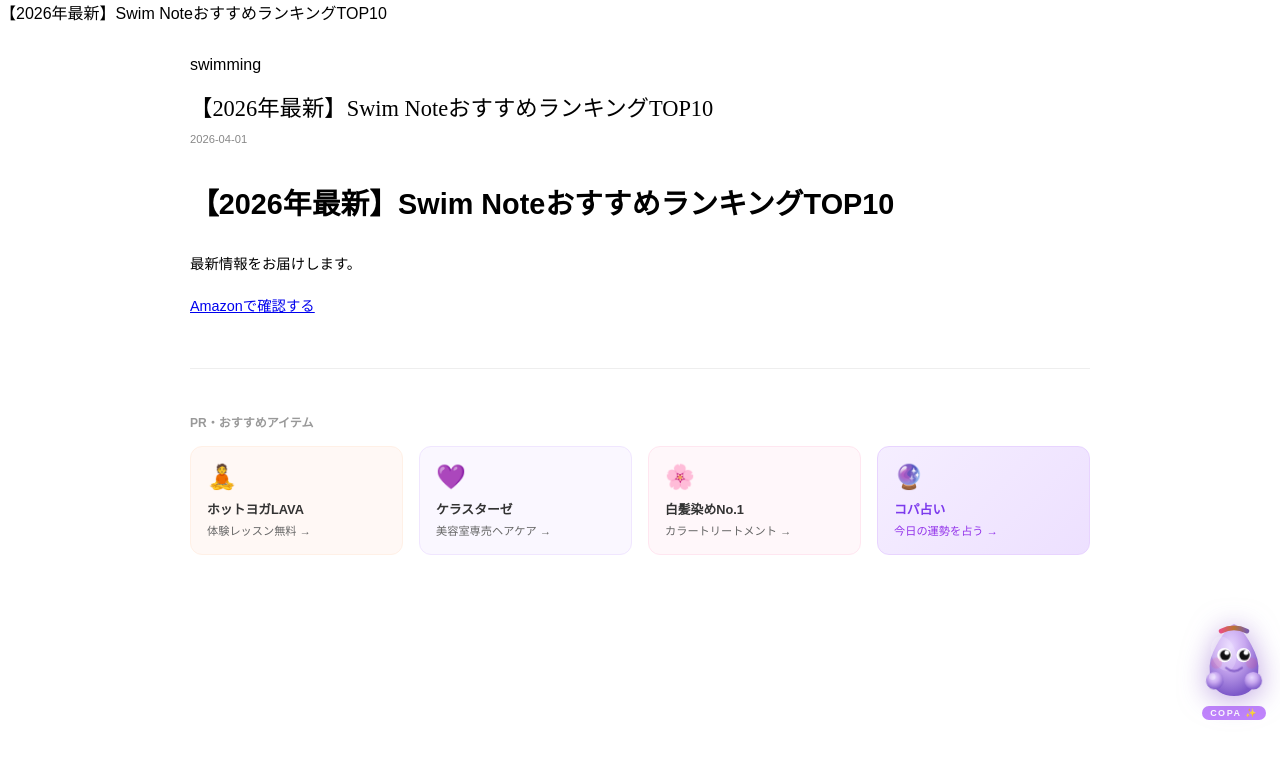
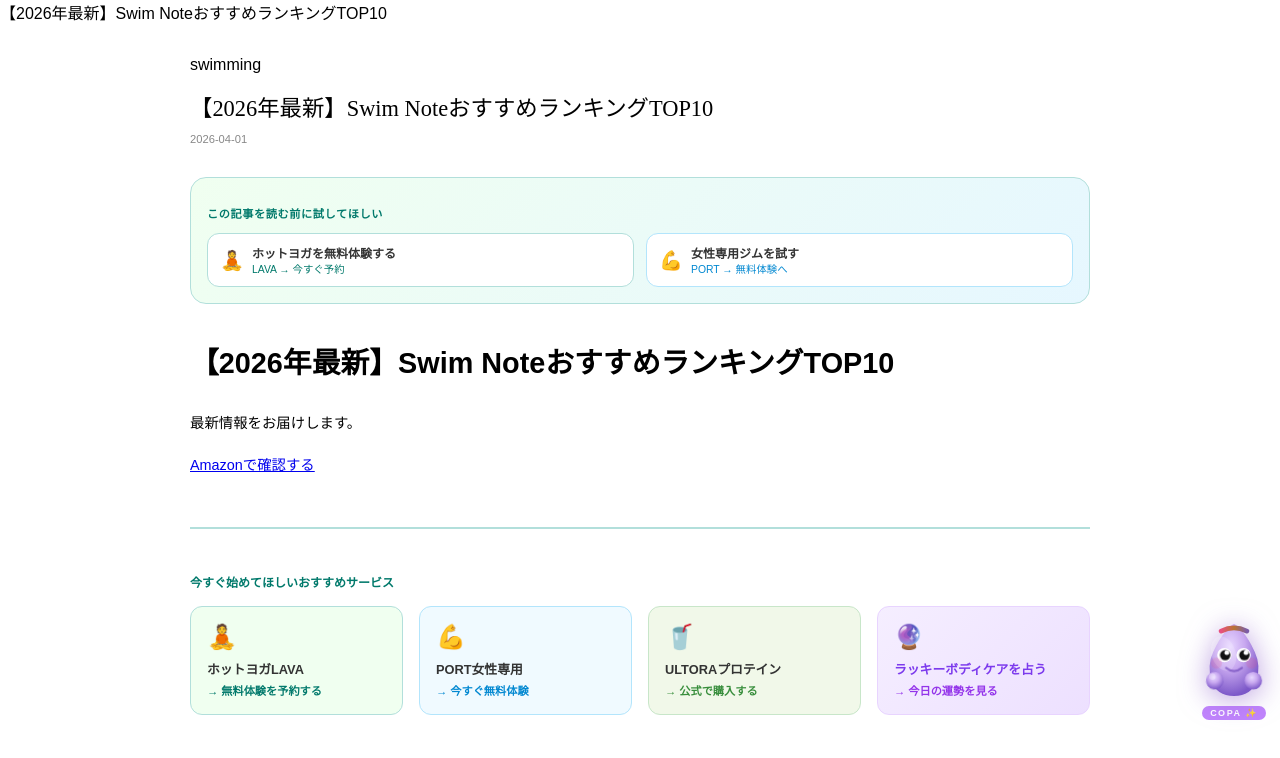
Before and after one commit to okuwabara07-gif/swim-note-jp, a Next.js app: page /blog/swimming-guide in a window 1280 px wide. Shown: the top 758 px of the page. Built offline with nearby package versions, Linux system fonts and the light colour scheme.

Commit message:
feat: add top banner + CTA boost

```diff
--- a/app/blog/[slug]/page.tsx
+++ b/app/blog/[slug]/page.tsx
@@ -19,16 +19,47 @@
         <div className="section-label">{post.genre}</div>
         <h1 style={{fontFamily:'serif',fontWeight:300,fontSize:'1.4rem',margin:'1rem 0 0.5rem'}}>{post.title}</h1>
         <p style={{fontSize:'0.7rem',color:'#888',marginBottom:'2rem'}}>{post.date}</p>
+
+        <div style={{marginBottom:'2rem',padding:'1rem',background:'linear-gradient(135deg,#f0fff0,#e6f7ff)',borderRadius:'16px',border:'1.5px solid #b2dfdb'}}>
+          <p style={{fontSize:'0.7rem',color:'#00796b',fontWeight:700,marginBottom:'0.75rem',letterSpacing:'0.05em'}}>この記事を読む前に試してほしい</p>
+          <div style={{display:'grid',gridTemplateColumns:'repeat(auto-fit,minmax(140px,1fr))',gap:'0.75rem'}}>
+            <a href="https://shakelink.net/link.php?i=phwux2kr6pyj&m=mhwuxumw5ned" target="_blank" rel="noopener noreferrer sponsored" style={{display:'flex',alignItems:'center',gap:'8px',padding:'10px 12px',background:'white',borderRadius:'12px',textDecoration:'none',border:'1px solid #b2dfdb'}}>
+              <span style={{fontSize:'1.2rem'}}>🧘</span>
+              <div><div style={{fontSize:'0.75rem',fontWeight:700,color:'#333'}}>ホットヨガを無料体験する</div><div style={{fontSize:'0.65rem',color:'#00796b'}}>LAVA → 今すぐ予約</div></div>
+            </a>
+            <a href="https://port-fitness.jp/" target="_blank" rel="noopener noreferrer sponsored" style={{display:'flex',alignItems:'center',gap:'8px',padding:'10px 12px',background:'white',borderRadius:'12px',textDecoration:'none',border:'1px solid #b3e5fc'}}>
+              <span style={{fontSize:'1.2rem'}}>💪</span>
+              <div><div style={{fontSize:'0.75rem',fontWeight:700,color:'#333'}}>女性専用ジムを試す</div><div style={{fontSize:'0.65rem',color:'#0288d1'}}>PORT → 無料体験へ</div></div>
+            </a>
+          </div>
+        </div>
         <div style={{fontSize:'0.9rem',lineHeight:1.9}}>
           <MDXRemote source={post.content} />
         </div>
-        <div style={{marginTop:'3rem',borderTop:'1px solid #eee',paddingTop:'2rem'}}>
-          <p style={{fontSize:'0.75rem',color:'#999',marginBottom:'1rem',fontWeight:600}}>PR・おすすめアイテム</p>
+
+        <div style={{marginTop:'3rem',borderTop:'2px solid #b2dfdb',paddingTop:'2rem'}}>
+          <p style={{fontSize:'0.75rem',color:'#00796b',marginBottom:'1rem',fontWeight:700}}>今すぐ始めてほしいおすすめサービス</p>
           <div style={{display:'grid',gridTemplateColumns:'repeat(auto-fit,minmax(150px,1fr))',gap:'1rem'}}>
-            <a href="https://shakelink.net/link.php?i=phwux2kr6pyj&m=mhwuxumw5ned" target="_blank" rel="noopener noreferrer sponsored" style={{display:'block',padding:'1rem',border:'1px solid #fff0e6',borderRadius:'12px',textDecoration:'none',background:'#fff8f5'}}><div style={{fontSize:'1.5rem',marginBottom:'0.5rem'}}>🧘</div><div style={{fontSize:'0.8rem',fontWeight:700,color:'#333',marginBottom:'0.25rem'}}>ホットヨガLAVA</div><div style={{fontSize:'0.7rem',color:'#666'}}>体験レッスン無料 →</div></a>
-            <a href="https://www.forcise.jp/ic/kerastase" target="_blank" rel="noopener noreferrer sponsored" style={{display:'block',padding:'1rem',border:'1px solid #f0e6ff',borderRadius:'12px',textDecoration:'none',background:'#faf7ff'}}><div style={{fontSize:'1.5rem',marginBottom:'0.5rem'}}>💜</div><div style={{fontSize:'0.8rem',fontWeight:700,color:'#333',marginBottom:'0.25rem'}}>ケラスターゼ</div><div style={{fontSize:'0.7rem',color:'#666'}}>美容室専売ヘアケア →</div></a>
-            <a href="https://kiwabi-japan.myshopify.com/pages/rv002-r-a8" target="_blank" rel="noopener noreferrer sponsored" style={{display:'block',padding:'1rem',border:'1px solid #ffe6f0',borderRadius:'12px',textDecoration:'none',background:'#fff7fa'}}><div style={{fontSize:'1.5rem',marginBottom:'0.5rem'}}>🌸</div><div style={{fontSize:'0.8rem',fontWeight:700,color:'#333',marginBottom:'0.25rem'}}>白髪染めNo.1</div><div style={{fontSize:'0.7rem',color:'#666'}}>カラートリートメント →</div></a>
-            <a href="https://colorpass-web.vercel.app/fortune" target="_blank" rel="noopener noreferrer" style={{display:'block',padding:'1rem',border:'1px solid #e8d4ff',borderRadius:'12px',textDecoration:'none',background:'linear-gradient(135deg,#f5eeff,#ede0ff)'}}><div style={{fontSize:'1.5rem',marginBottom:'0.5rem'}}>🔮</div><div style={{fontSize:'0.8rem',fontWeight:700,color:'#7c3aed',marginBottom:'0.25rem'}}>コパ占い</div><div style={{fontSize:'0.7rem',color:'#9333ea'}}>今日の運勢を占う →</div></a>
+            <a href="https://shakelink.net/link.php?i=phwux2kr6pyj&m=mhwuxumw5ned" target="_blank" rel="noopener noreferrer sponsored" style={{display:'block',padding:'1rem',border:'1px solid #b2dfdb',borderRadius:'12px',textDecoration:'none',background:'#f0fff0'}}>
+              <div style={{fontSize:'1.5rem',marginBottom:'0.5rem'}}>🧘</div>
+              <div style={{fontSize:'0.8rem',fontWeight:700,color:'#333',marginBottom:'0.25rem'}}>ホットヨガLAVA</div>
+              <div style={{fontSize:'0.7rem',color:'#00796b',fontWeight:600}}>→ 無料体験を予約する</div>
+            </a>
+            <a href="https://port-fitness.jp/" target="_blank" rel="noopener noreferrer sponsored" style={{display:'block',padding:'1rem',border:'1px solid #b3e5fc',borderRadius:'12px',textDecoration:'none',background:'#f0faff'}}>
+              <div style={{fontSize:'1.5rem',marginBottom:'0.5rem'}}>💪</div>
+              <div style={{fontSize:'0.8rem',fontWeight:700,color:'#333',marginBottom:'0.25rem'}}>PORT女性専用</div>
+              <div style={{fontSize:'0.7rem',color:'#0288d1',fontWeight:600}}>→ 今すぐ無料体験</div>
+            </a>
+            <a href="https://ultora.co.jp" target="_blank" rel="noopener noreferrer sponsored" style={{display:'block',padding:'1rem',border:'1px solid #c8e6c9',borderRadius:'12px',textDecoration:'none',background:'#f1f8e9'}}>
+              <div style={{fontSize:'1.5rem',marginBottom:'0.5rem'}}>🥤</div>
+              <div style={{fontSize:'0.8rem',fontWeight:700,color:'#333',marginBottom:'0.25rem'}}>ULTORAプロテイン</div>
+              <div style={{fontSize:'0.7rem',color:'#388e3c',fontWeight:600}}>→ 公式で購入する</div>
+            </a>
+            <a href="https://colorpass-web.vercel.app/fortune" target="_blank" rel="noopener noreferrer" style={{display:'block',padding:'1rem',border:'1px solid #e8d4ff',borderRadius:'12px',textDecoration:'none',background:'linear-gradient(135deg,#f5eeff,#ede0ff)'}}>
+              <div style={{fontSize:'1.5rem',marginBottom:'0.5rem'}}>🔮</div>
+              <div style={{fontSize:'0.8rem',fontWeight:700,color:'#7c3aed',marginBottom:'0.25rem'}}>ラッキーボディケアを占う</div>
+              <div style={{fontSize:'0.7rem',color:'#9333ea',fontWeight:600}}>→ 今日の運勢を見る</div>
+            </a>
           </div>
         </div>
       </main>
```
